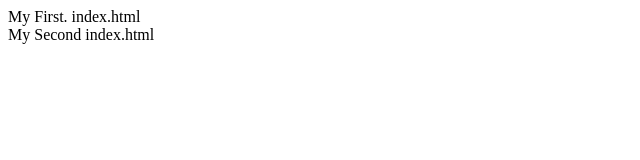
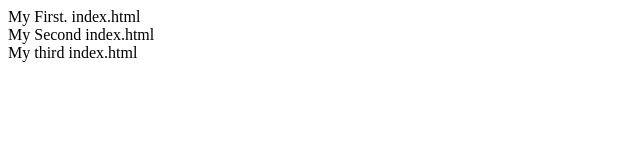
Before and after one commit to parksejungg/VSCode_Github, a plain HTML site: page index.html in a window 1280 px wide. Shown: the whole page, without its empty margins (0-640 px from the left). Drawn offline with Linux system fonts and the light colour scheme.

Commit message:
third commit

```diff
--- a/index.html
+++ b/index.html
@@ -11,5 +11,7 @@
     <div>My First. index.html</div>
 
     <div>My Second index.html </div>
+
+    <div>My third index.html</div>
 </body>
 </html>
```
